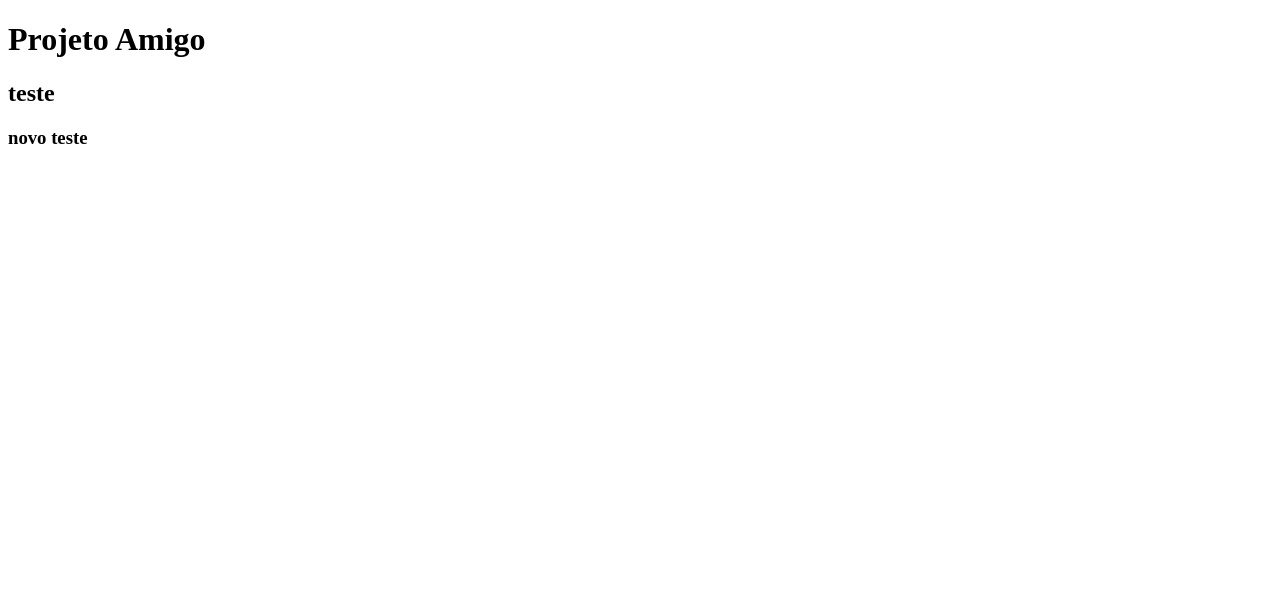
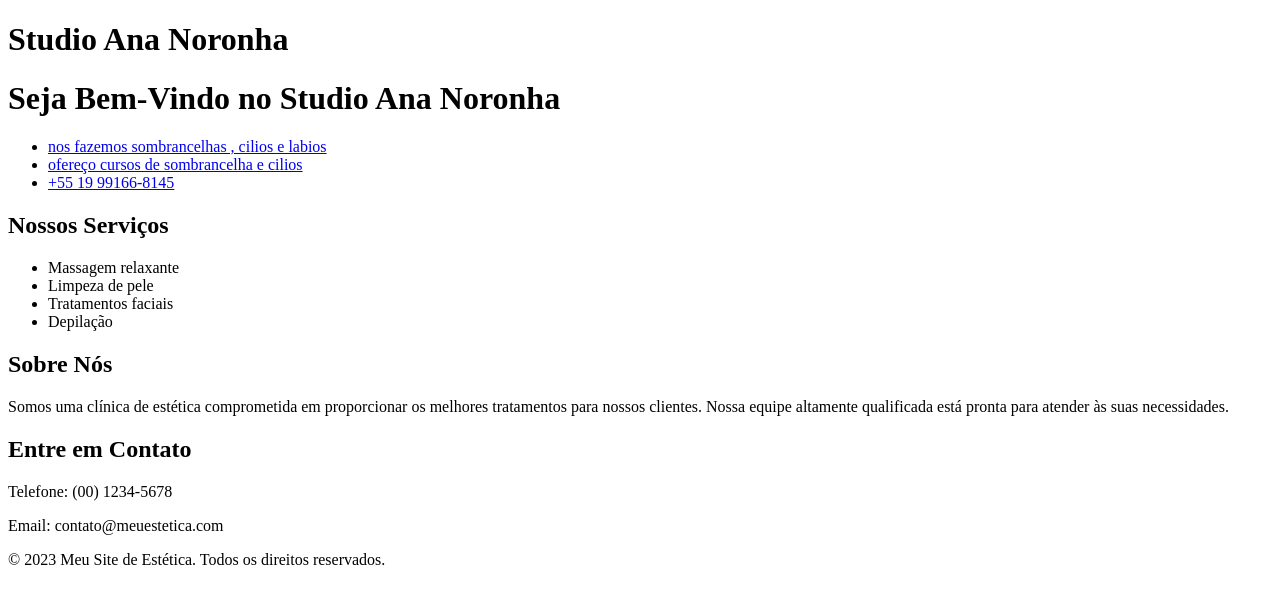
Before and after one commit to carlosalbertoj/Projeto-Amigo, a plain HTML site: page index.html in a window 1280 px wide. Drawn offline with Linux system fonts and the light colour scheme.

Commit message:
inicio 18:35 Dia 17/11/23

```diff
--- a/index.html
+++ b/index.html
@@ -1,14 +1,53 @@
 <!DOCTYPE html>
-<html lang="en">
+<html lang="pt-br">
 <head>
     <meta charset="UTF-8">
     <meta name="viewport" content="width=device-width, initial-scale=1.0">
-    <title>Document</title>
+    <title>Studio Ana Noronha</title>
+    <style>
+
+    </style>
     <link rel="stylesheet" href="style.css">
 </head>
 <body>
-    <h1>Projeto Amigo</h1>
-    <h2>teste</h2>
-    <h3>novo teste</h3>
+   <h1>Studio Ana Noronha</h1>
+
+</head>
+<body>
+    <header>
+        <h1>Seja Bem-Vindo no Studio Ana Noronha</h1>
+        <nav>
+            <ul>
+                <li><a href="#serviço">nos fazemos sombrancelhas , cilios e labios</a></li>
+                <li><a href="#sobre">ofereço cursos de sombrancelha e cilios </a></li>
+                <li><a href="contato">+55 19 99166-8145</a></li>
+            </ul>
+        </nav>
+    </header>
+
+    <section id="servicos">
+        <h2>Nossos Serviços</h2>
+        <ul>
+            <li>Massagem relaxante</li>
+            <li>Limpeza de pele</li>
+            <li>Tratamentos faciais</li>
+            <li>Depilação</li>
+        </ul>
+    </section>
+
+    <section id="sobre">
+        <h2>Sobre Nós</h2>
+        <p>Somos uma clínica de estética comprometida em proporcionar os melhores tratamentos para nossos clientes. Nossa equipe altamente qualificada está pronta para atender às suas necessidades.</p>
+    </section>
+
+    <section id="contato">
+        <h2>Entre em Contato</h2>
+        <p>Telefone: (00) 1234-5678</p>
+        <p>Email: contato@meuestetica.com</p>
+    </section>
+
+    <footer>
+        <p>&copy; 2023 Meu Site de Estética. Todos os direitos reservados.</p>
+    </footer>
 </body>
 </html>
```
